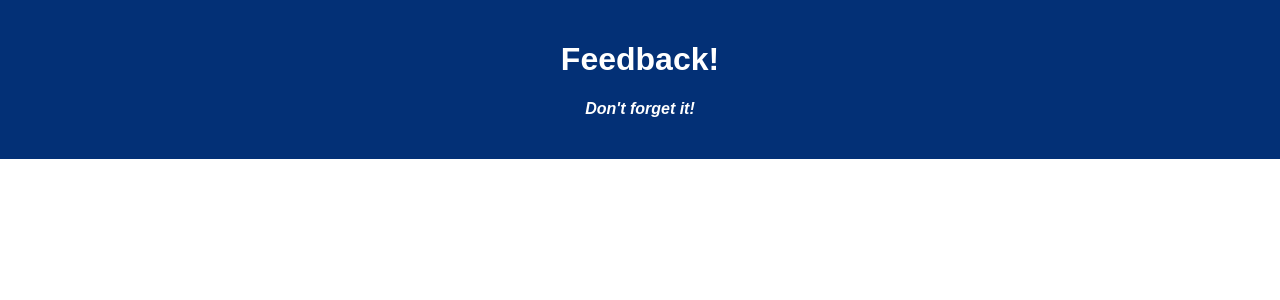
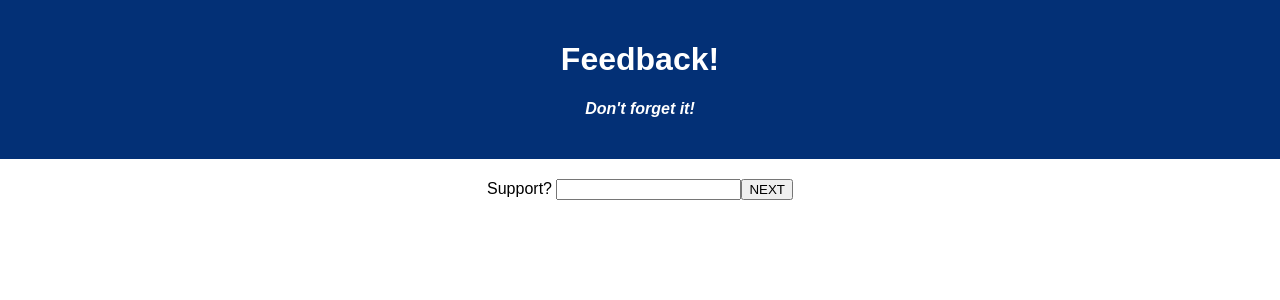
Before and after one commit to sseang/weekend-redux-feedback-loop, a React (Vite) app: page /#/support in a window 1280 px wide. Shown: the top 300 px of the page. Built offline with nearby package versions, Linux system fonts and the light colour scheme.

Commit message:
created Routd for Support component

```diff
--- a/src/components/App/App.jsx
+++ b/src/components/App/App.jsx
@@ -9,6 +9,7 @@ import { useDispatch } from 'react-redux';
 import Header from '../Header/Header';
 import Feeling from '../Feeling/Feeling';
 import Understanding from '../Understanding/Understanding';
+import Support from '../Support/Support';
 
 //send axios post instead?
 import axios from 'axios';
@@ -22,10 +23,12 @@ function App() {
         <Route path="/" exact>
           <Feeling />
         </Route>
-
-        {/* <Route path="/understand" exact>
+        <Route path="/understand" exact>
           <Understanding />
-        </Route> */}
+        </Route>
+        <Route path="/support" exact>
+          <Support />
+        </Route>
       </Router>
     </div>
   );
--- a/src/components/Feeling/Feeling.jsx
+++ b/src/components/Feeling/Feeling.jsx
@@ -9,7 +9,7 @@ function Feeling() {
 
   const dispatch = useDispatch();
 
-  const handleSubmitFeeling = (event) => {
+  const handleOnClickFeeling = (event) => {
     console.log('In my FEELINGS');
     //prevent refresh
     event.preventDefault();
@@ -38,7 +38,7 @@ function Feeling() {
           onChange={handleAddFeeling}
           value={inputFeeling}
         />
-        <button data-testid="next" type="button" onClick={handleSubmitFeeling}>
+        <button data-testid="next" type="button" onClick={handleOnClickFeeling}>
           NEXT
         </button>
       </form>
--- a/src/components/Support/Support.jsx
+++ b/src/components/Support/Support.jsx
@@ -0,0 +1,52 @@
+import React from 'react';
+import { useState } from 'react';
+//failing when calling dispatch
+//add use dispatch
+import { useDispatch } from 'react-redux';
+
+//send axios post instead?
+//import axios from 'axios';
+
+function Support() {
+  const [inputSupport, setInputSupport] = useState('');
+
+  const dispatch = useDispatch();
+
+  const handleOnClickSupport = (event) => {
+    console.log('I Feel SUPPORT!!');
+    //prevent refresh
+    event.preventDefault();
+    //action to storeInstance
+    dispatch({
+      //payload to store: REMEMBER to create reducer in store.js and add wrap PROVIDER!!
+      type: 'SUPPORT_COLUMN_ADD',
+      payload: {
+        support: inputSupport,
+      },
+    });
+    setInputSupport('');
+  };
+
+  //onchange event
+  const handleAddSupport = (event) => {
+    setInputSupport(event.target.value);
+  };
+
+  return (
+    <div className="Understand">
+      <form>
+        <label>Support? </label>
+        <input
+          data-testid="input"
+          onChange={handleAddSupport}
+          value={inputSupport}
+        />
+        <button data-testid="next" type="button" onClick={handleOnClickSupport}>
+          NEXT
+        </button>
+      </form>
+    </div>
+  );
+}
+
+export default Support;
--- a/src/components/Understanding/Understanding.jsx
+++ b/src/components/Understanding/Understanding.jsx
@@ -12,7 +12,7 @@ function Understanding() {
 
   const dispatch = useDispatch();
 
-  const handleSubmitUnderstand = (event) => {
+  const handleOnclickUnderstand = (event) => {
     console.log('I am UNDERSTANDING!!');
     //prevent refresh
     event.preventDefault();
@@ -29,22 +29,22 @@ function Understanding() {
 
   //onchange event
   const handleAddUnderstand = (event) => {
-    setInputFeeling(event.target.value);
+    setInputUnderstanding(event.target.value);
   };
 
   return (
     <div className="Understand">
       <form>
-        <label>Feeling? </label>
+        <label>Understanding? </label>
         <input
           data-testid="input"
           onChange={handleAddUnderstand}
-          value={inputFeeling}
+          value={inputUnderstanding}
         />
         <button
           data-testid="next"
           type="button"
-          onClick={handleSubmitUnderstand}>
+          onClick={handleOnclickUnderstand}>
           NEXT
         </button>
       </form>
--- a/src/store.js
+++ b/src/store.js
@@ -15,9 +15,21 @@ const feeling = (state = 0, action) => {
   return state;
 };
 
+//rinse & repeat
 const understand = (state = 0, action) => {
   // ...call from Form
   if (action.type === 'UNDERSTANDING_COLUMN_ADD') {
+    //return payload
+    return action.payload;
+  }
+  // Reducers always return state (existing value) by default
+  return state;
+};
+
+//rinse & repeat
+const support = (state = 0, action) => {
+  // ...call from Form
+  if (action.type === 'SUPPORT_COLUMN_ADD') {
     //return payload
     return action.payload;
   }
@@ -31,6 +43,7 @@ const storeInstance = createStore(
     // reflection call,
     feeling,
     understand,
+    support,
   }),
   // Setup our logger
   applyMiddleware(logger)
```
